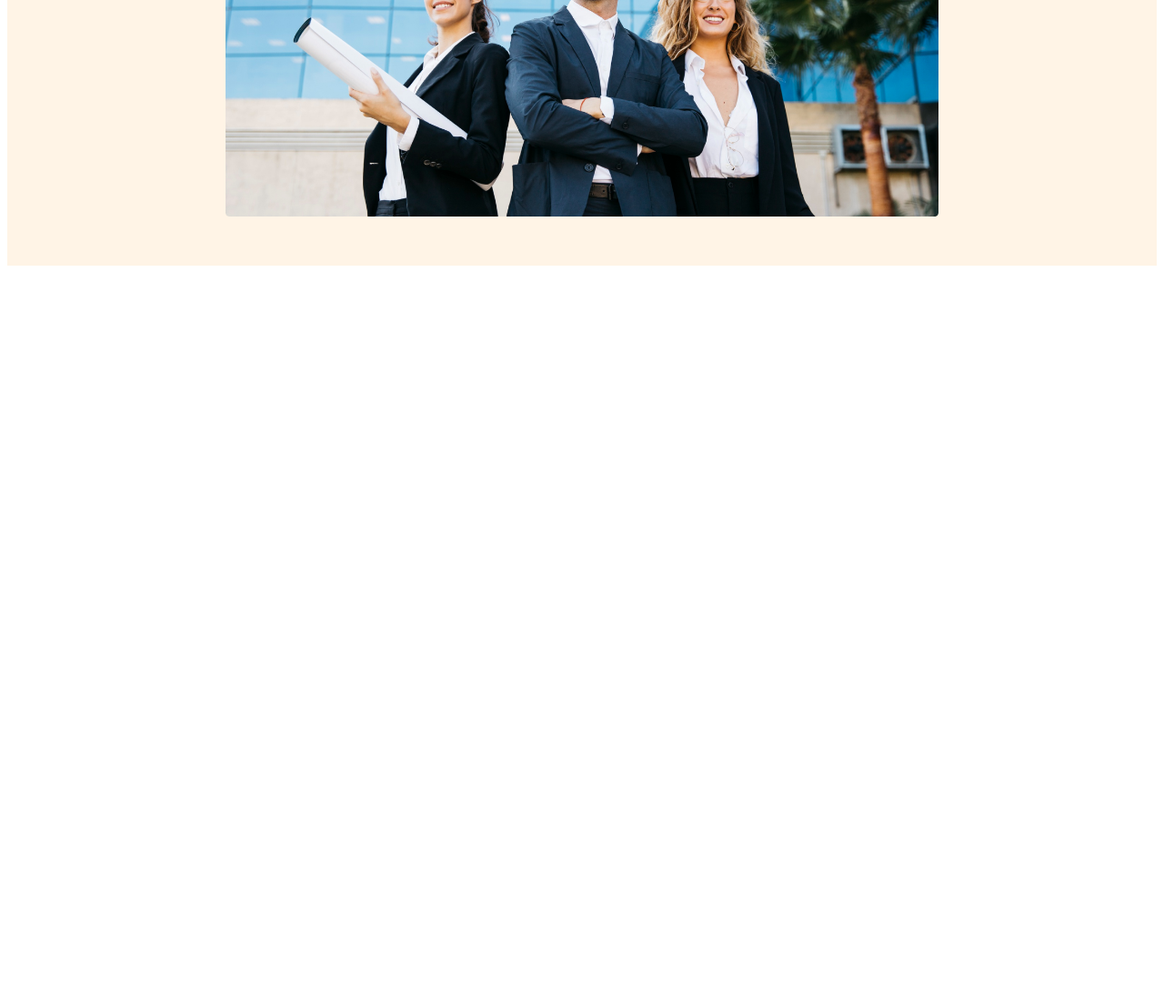
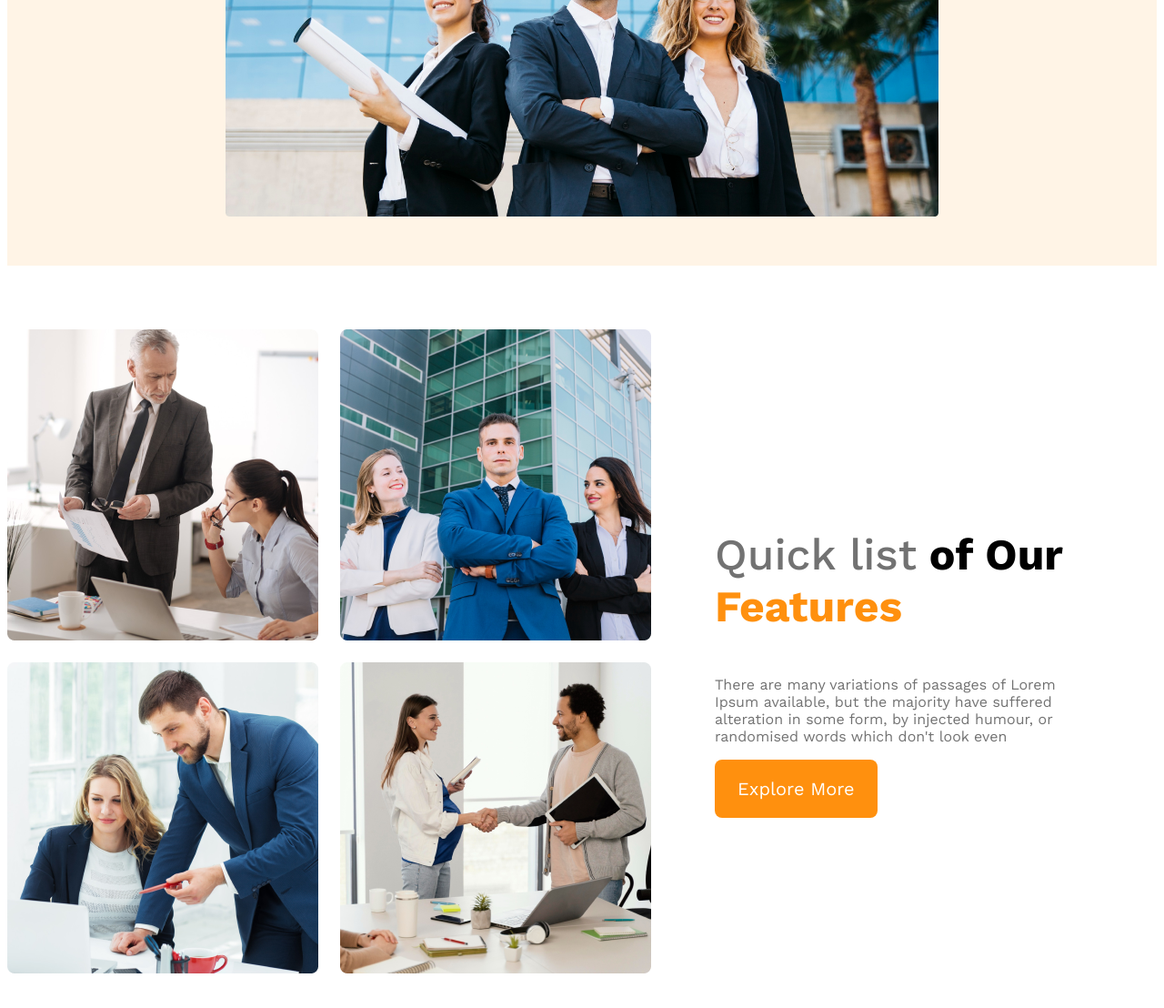
Before and after one commit to BongoCoderBD/architect-website, a plain HTML site: page index.html in a window 1280 px wide. Shown: the part 719-1827 px from the top of the page at 91% size. Before the commit the page ends 1019 px from the top, so only its background shows below. Drawn offline with nearby package versions, Linux system fonts and the light colour scheme.

Commit message:
features content added

```diff
--- a/index.html
+++ b/index.html
@@ -34,6 +34,21 @@
     <!-- header end -->
 
     <main>
+       <!-- teams sections start -->
+       <section class="teams-container">
+        <div class="teams-img-container">
+            <img src="images/team1.png" alt="">
+            <img src="images/team2.png" alt="">
+            <img src="images/team3.png" alt="">
+            <img src="images/team4.png" alt="">
+        </div>
+        <div class="teams-content">
+            <h3 class="teams-title"><span class="quick-list text-light-gray">Quick list</span> <span>of Our</span> <span class="text-features">Features</span></h3>
+            <p class="text-light-gray">There are many variations of passages of Lorem Ipsum available, but the majority have suffered alteration in some form, by injected humour, or randomised words which don't look even</p>
+            <button class="btn-primary">Explore More</button>
+        </div>
+    </section>
+    <!-- features section -->
 
     </main>
 
@@ -43,4 +58,5 @@
 
 </body>
 
+
 </html>
--- a/styles/architect.css
+++ b/styles/architect.css
@@ -77,6 +77,43 @@ nav li a {
     width: 100%;
 }
 
+/* main styles */
+main{
+    max-width: 1440px;
+    margin: 70px auto;
+}
+
+/* teams styles */
+.teams-container{
+    display: flex;
+    align-items: center;
+}
+
+.teams-img-container{
+    display: grid;
+    grid-template-columns: repeat(2, 1fr);
+    gap: 1.5rem;
+}
+
+.teams-content{
+    padding-right: 70px;
+    padding-left: 70px;
+}
+
+.teams-title{
+    font-size: 3rem;
+}
+
+.teams-title .quick-list{
+color: #727272;
+font-weight: 500;
+}
+
+.teams-title .text-features{
+    color: #FF900E;
+    font-weight: 700px;
+}
+
 /* responsive media queries */
 /* mobile devices */
 @media screen and (max-width: 576px) {
```
